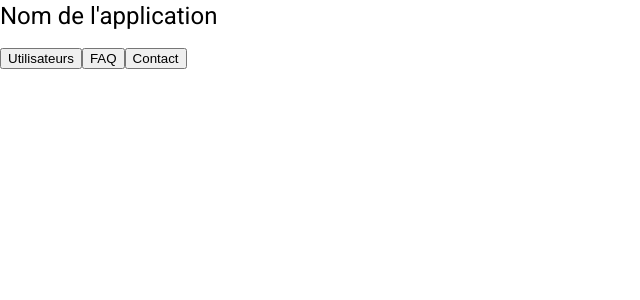
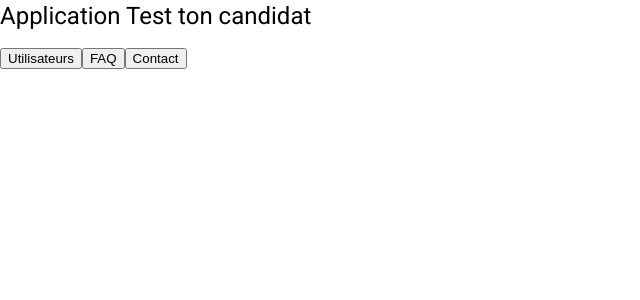
Before and after one commit to HeloOwWeb/TestAngular, an Angular app in the folder test-app-Gammeo/: page / in a window 1280 px wide. Shown: the top 300 px of the page, without its empty margins (0-640 px from the left). Built offline with nearby package versions, Linux system fonts and the light colour scheme.

Commit message:
Ajout sur la page d'accueil des routerLinks

```diff
--- a/test-app-Gammeo/src/app/home/home.component.html
+++ b/test-app-Gammeo/src/app/home/home.component.html
@@ -1,8 +1,8 @@
 <header>
-  <h1>Nom de l'application</h1>
+  <h1>Application Test ton candidat</h1>
 </header>
 <main>
-  <button>Utilisateurs</button>
-  <button>FAQ</button>
-  <button>Contact</button>
+  <button routerLink="/users">Utilisateurs</button>
+  <button routerLink="/faq">FAQ</button>
+  <button routerLink="/">Contact</button>
 </main>
```
